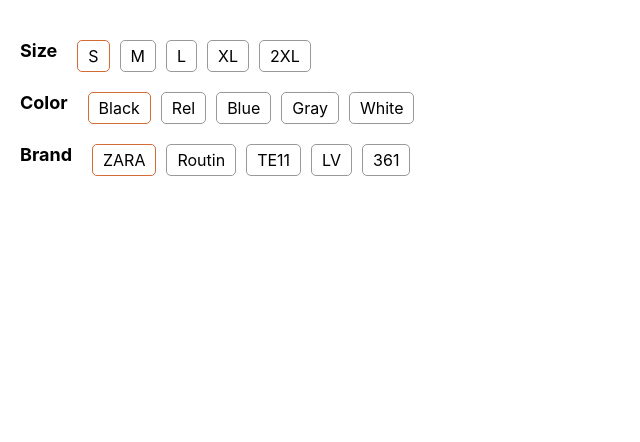
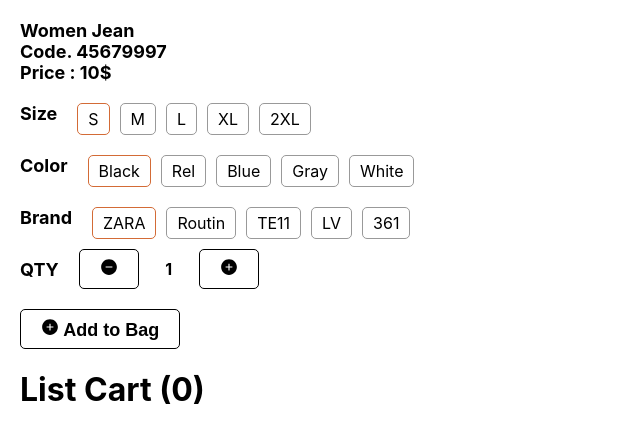
Before and after one commit to vannakdy/course_reactjs_g7, a React (Create React App) app: page / in a window 1280 px wide. Shown: the top 442 px of the page, without its empty margins (0-640 px from the left). Built offline with nearby package versions, Linux system fonts and the light colour scheme.

Commit message:
qty input

```diff
--- a/package.json
+++ b/package.json
@@ -8,6 +8,7 @@
     "@testing-library/user-event": "^13.5.0",
     "react": "^18.2.0",
     "react-dom": "^18.2.0",
+    "react-icons": "^4.6.0",
     "react-scripts": "5.0.1",
     "web-vitals": "^2.1.4"
   },
--- a/src/App.js
+++ b/src/App.js
@@ -1,127 +1,167 @@
-
 import { useState } from "react";
 import "./AppTest.css";
+import { BiArchive, BiBarcodeReader } from "react-icons/bi";
+import {
+  AiFillCloseCircle,
+  AiFillPlusCircle,
+  AiFillMinusCircle,
+} from "react-icons/ai";
 
-function App(){
-  const [arrSize,setArrSize] = useState([
+function App() {
+  const [arrSize, setArrSize] = useState([
     {
-      id : 1,
-      title : "S"
+      id: 1,
+      title: "S",
     },
     {
-      id : 2,
-      title : "M"
+      id: 2,
+      title: "M",
     },
     {
-      id : 3,
-      title : "L"
+      id: 3,
+      title: "L",
     },
     {
-      id : 4,
-      title : "XL"
+      id: 4,
+      title: "XL",
     },
     {
-      id : 5,
-      title : "2XL"
+      id: 5,
+      title: "2XL",
     },
-  ])
-  const [sizeId,setSizeId] = useState(1);
+  ]);
+  const [sizeId, setSizeId] = useState(1);
 
-  const [arrColor,setArrColor] = useState([
+  const [arrColor, setArrColor] = useState([
     {
-      id : 1,
-      title : "Black"
+      id: 1,
+      title: "Black",
     },
     {
-      id : 2,
-      title : "Rel"
+      id: 2,
+      title: "Rel",
     },
     {
-      id : 3,
-      title : "Blue"
+      id: 3,
+      title: "Blue",
     },
     {
-      id : 4,
-      title : "Gray"
+      id: 4,
+      title: "Gray",
     },
     {
-      id : 5,
-      title : "White"
+      id: 5,
+      title: "White",
     },
-  ])
-  const [colorId,setColorId] = useState(1)
+  ]);
+  const [colorId, setColorId] = useState(1);
 
-  const [arrBrand,setArrBrand] = useState([
+  const [arrBrand, setArrBrand] = useState([
     {
-      id : 1,
-      title : "ZARA"
+      id: 1,
+      title: "ZARA",
     },
     {
-      id : 2,
-      title : "Routin"
+      id: 2,
+      title: "Routin",
     },
     {
-      id : 3,
-      title : "TE11"
+      id: 3,
+      title: "TE11",
     },
     {
-      id : 4,
-      title : "LV"
+      id: 4,
+      title: "LV",
     },
     {
-      id : 5,
-      title : "361"
+      id: 5,
+      title: "361",
     },
-  ])
-  const [brandId,setBrandId] = useState(1)
+  ]);
+  const [brandId, setBrandId] = useState(1);
+  const [qty,setQty] = useState(1)
+  const [price,setPrice] = useState(10)
 
+  const [arrProduct,setArrProduct] = useState([])
 
-  function onClickSize (id) {
-    setSizeId(id)
+  function onClickSize(id) {
+    setSizeId(id);
   }
 
-  function onClickColor (id) {
-    setColorId(id)
+  function onClickColor(id) {
+    setColorId(id);
   }
 
-  function onClickBrand(id){
-    setBrandId(id)
+  function onClickBrand(id) {
+    setBrandId(id);
+  }
+
+  function onClickMinu(){
+    if(qty > 1){
+      setQty(qty-1)
+    }
+  }
+
+  function onClickPlus(){
+    setQty(qty+1)
+  }
+
+  function onClickAddToBag(){
+    var itemProduct = {
+      pname : "Women Jen",
+      code : "45679997",
+      price : 10,
+      size : "S",
+      color : "Black",
+      brand : "ZARA",
+      qty : 2,
+      total : 20
+    }
+    var arrTmp = [...arrProduct,itemProduct]; // concat item to array
+
+    setArrProduct(arrTmp)
   }
 
   return (
     <div className="container">
+      <div className="txtTitle">Women Jean</div>
+      <div className="txtTitle">Code. 45679997</div>
+      <div className="txtTitle">Price : {price}$</div>
 
       <div className="container-size">
         <div className="txtTitle">Size</div>
         <div className="row">
-          {arrSize.map((item,index)=>{
+          {arrSize.map((item, index) => {
             return (
               <div
                 key={index}
-                onClick={()=>onClickSize(item.id)}
-                className={item.id === sizeId ? "boxSizeColorActive" : "boxSizeColor"}
+                onClick={() => onClickSize(item.id)}
+                className={
+                  item.id === sizeId ? "boxSizeColorActive" : "boxSizeColor"
+                }
               >
                 {item.title}
               </div>
-            )
+            );
           })}
         </div>
       </div>
 
-
       <div className="container-size">
         <div className="txtTitle">Color</div>
         <div className="row">
-          {arrColor.map((item,index)=>{
+          {arrColor.map((item, index) => {
             return (
               <div
                 key={index}
-                onClick={()=>onClickColor(item.id)}
-                className={item.id === colorId ? "boxSizeColorActive" : "boxSizeColor"}
+                onClick={() => onClickColor(item.id)}
+                className={
+                  item.id === colorId ? "boxSizeColorActive" : "boxSizeColor"
+                }
               >
                 {item.title}
               </div>
-            )
+            );
           })}
         </div>
       </div>
@@ -129,22 +169,82 @@
       <div className="container-size">
         <div className="txtTitle">Brand</div>
         <div className="row">
-          {arrBrand.map((item,index)=>{
+          {arrBrand.map((item, index) => {
             return (
               <div
                 key={index}
-                onClick={()=>onClickBrand(item.id)}
-                className={item.id === brandId ? "boxSizeColorActive" : "boxSizeColor"}
+                onClick={() => onClickBrand(item.id)}
+                className={
+                  item.id === brandId ? "boxSizeColorActive" : "boxSizeColor"
+                }
               >
                 {item.title}
               </div>
-            )
+            );
           })}
         </div>
       </div>
 
+      <div className="row containerQty">
+        <div className="txtTitle">QTY</div>
+        <button onClick={onClickMinu} className="btn">
+          <AiFillMinusCircle />
+        </button>
+        <div className="txtQty">{qty}</div>
+        <button onClick={onClickPlus} className="btn">
+          <AiFillPlusCircle />
+        </button>
+      </div>
+
+      <br/>
+      <button onClick={onClickAddToBag} className="btn">
+        <AiFillPlusCircle /> Add to Bag
+      </button>
+
+      {/* vannak */}
+      <h1>List Cart ({arrProduct.length})</h1>
+      {arrProduct.map((item,index)=>{
+        return (
+          <div className="listCart" key={index}>
+            <div>
+              <div>{item.pname}</div>
+              <div>{item.code}</div>
+              <div>{item.size} / {item.color} / {item.brand}</div>
+            </div>
+            <div style={{marginLeft: 20}}>
+              <div>1 * {item.price}$</div>
+              <div>{item.total}$</div>
+            </div>
+
+          </div>
+        )
+      })}
+
+      {/* <div>
+        <BiArchive
+          style={{
+            fontSize: 124,
+            color: "blue",
+            marginRight: 20,
+          }}
+        />
+        <BiBarcodeReader
+          style={{
+            fontSize: 124,
+            color: "blue",
+            marginRight: 20,
+          }}
+        />
+        <AiFillCloseCircle
+          style={{
+            fontSize: 124,
+            color: "blue",
+            marginRight: 20,
+          }}
+        />
+      </div> */}
     </div>
-  )
+  );
 }
 
 export default App;
--- a/src/AppTest.css
+++ b/src/AppTest.css
@@ -16,6 +16,14 @@
     border:none;
     border-radius:10px;
     margin-top: 20px;
+}
+
+.txtQty{
+    min-width: 30px;
+    padding: 0 15px;
+    font-size: 16px;
+    font-weight: bold;
+    text-align: center;
 }
 
 .input {
@@ -41,14 +49,16 @@
 }
 
 .btn{
-    min-width: 200px;
+    /* min-width: 00px; */
     border: 1px solid black;
     border-radius: 5px;
     height: 40px;
+    padding: 0 20px;
     background-color: white;
     color: black;
     font-size: 18px;
     font-weight: bold;
+    cursor: pointer;
 }
 
 .count-container{
@@ -106,6 +116,7 @@
 .row {
     display: flex;
     flex-direction: row;
+    align-items: center;
 }
 
 .txtTitle{
@@ -129,3 +140,14 @@
     margin-right: 10px;
     cursor: pointer;
 }
+
+.containerQty{
+    margin-top: 10px;
+}
+
+.listCart{
+    padding: 10px;
+    border-bottom: 1px solid gray;
+    display: flex;
+    flex-direction: row;
+}
```
Also changed, not shown: 1 other file (tests, documents, lock files or other folders).
